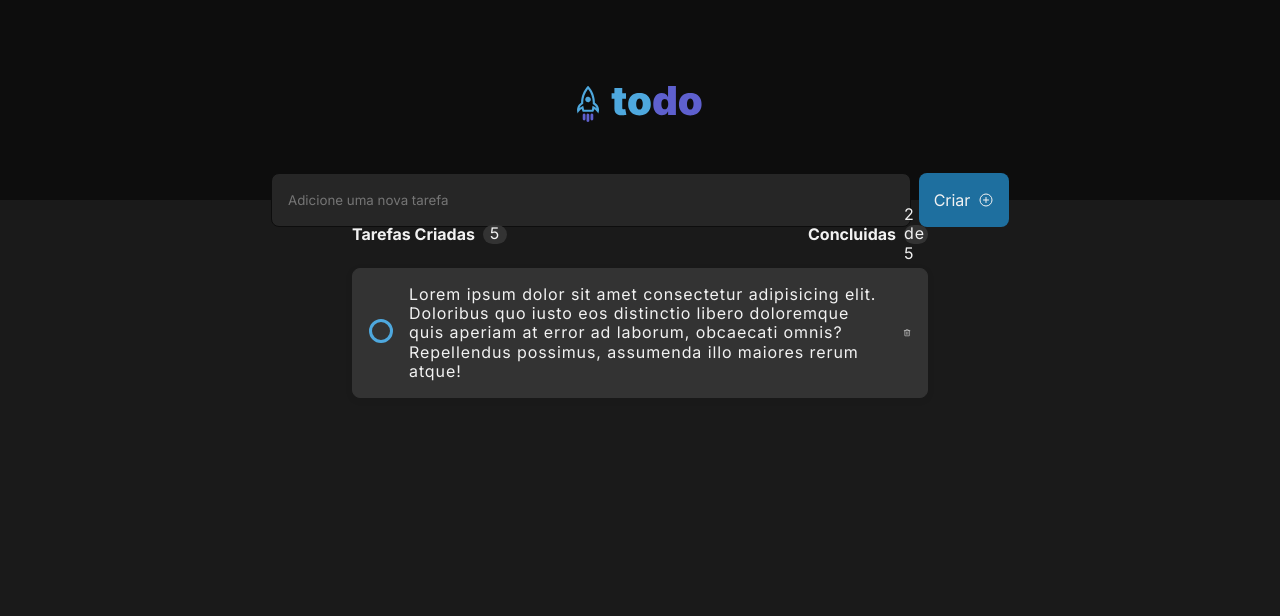
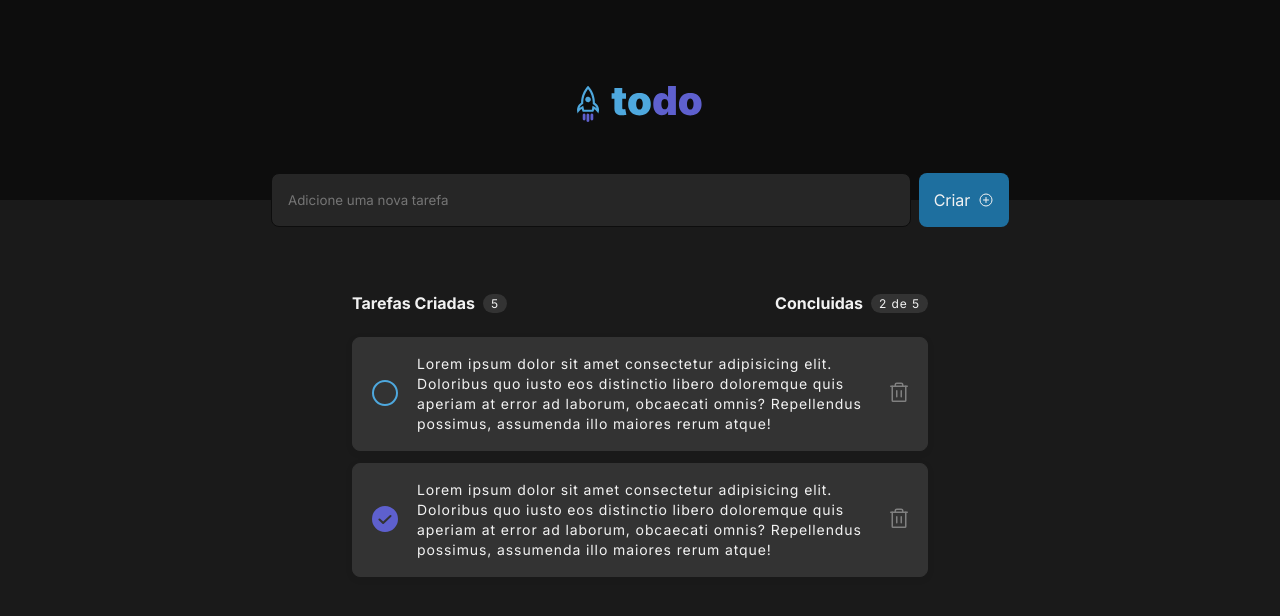
Before and after one commit to bonieasy/todo-list, a React (Vite) app: page / in a window 1280 px wide. Shown: the top 616 px of the page. Built offline with nearby package versions, Linux system fonts and the light colour scheme.

Commit message:
finished styles

```diff
--- a/src/components/NewTask/NewTask.tsx
+++ b/src/components/NewTask/NewTask.tsx
@@ -1,7 +1,9 @@
 import { PlusCircle } from 'phosphor-react';
+import { useState } from 'react';
 import { Container } from './style';
 
 export function NewTask() {
+
     return(
         <Container>
             <input placeholder='Adicione uma nova tarefa'></input>
--- a/src/components/Tasks/Tasks.tsx
+++ b/src/components/Tasks/Tasks.tsx
@@ -1,4 +1,4 @@
-import { Trash } from 'phosphor-react';
+import { CheckCircle, Circle, Trash } from 'phosphor-react';
 import { Container } from './style';
 
 export function Tasks() {
@@ -23,9 +23,23 @@ export function Tasks() {
             </div>
 
             <form>
-                <label><input type="radio" name="radio" /></label>
+                <button>
+                    <Circle size={32} color="#4ea8de" />
+                </button>
                 <p>Lorem ipsum dolor sit amet consectetur adipisicing elit. Doloribus quo iusto eos distinctio libero doloremque quis aperiam at error ad laborum, obcaecati omnis? Repellendus possimus, assumenda illo maiores rerum atque!</p>
-                <Trash size={32} />
+                <button>
+                    <Trash size={24} color="#808080" />
+                </button>
+            </form>
+
+            <form>
+                <button>
+                    <CheckCircle size={32} color="#5e60ce" weight="fill" />
+                </button>
+                <p>Lorem ipsum dolor sit amet consectetur adipisicing elit. Doloribus quo iusto eos distinctio libero doloremque quis aperiam at error ad laborum, obcaecati omnis? Repellendus possimus, assumenda illo maiores rerum atque!</p>
+                <button>
+                    <Trash size={24} color="#808080" />
+                </button>
             </form>
 
         </Container>
--- a/src/components/Tasks/style.ts
+++ b/src/components/Tasks/style.ts
@@ -1,8 +1,9 @@
+import { CheckCircle } from "phosphor-react";
 import styled from "styled-components";
 
 export const Container = styled.div`
     color: var(--gray-100);
-    margin: 0 22rem;;
+    margin: 4.313rem 22rem;;
 
 
     .info-tasks {
@@ -27,6 +28,9 @@ export const Container = styled.div`
         display: flex;
         justify-content: center;
         align-items: center;
+        font-size: 12px;
+        line-height: 15px;
+
     }
     .done {
         display: flex;
@@ -38,17 +42,18 @@ export const Container = styled.div`
     .done p {
         background: var(--gray-400);
         border-radius: 999px;
-        width: 1.5rem;
         height: 1.188rem;
         display: flex;
         justify-content: center;
         align-items: center;
+        font-size: 12px;
+        line-height: 15px;
+        padding: 2px 8px;
     }
 
     form {
         background: var(--gray-400);
         padding: 1rem;
-
         display: flex;
         flex-direction: row;
         justify-content: space-between;
@@ -57,21 +62,19 @@ export const Container = styled.div`
         border: 1px solid var(--gray-400);
         box-shadow: 0px 2px 8px rgba(0, 0, 0, 0.06);
         border-radius: 8px;
-    }
-
-    form label input[type="radio"] {
-        appearance: none;
-        background: transparent;
-        border: 3px solid var(--blue);
-        width: 1.5rem;
-        height: 1.5rem;
-        border-radius: 50%;
-    }
-
-    form label input[type="radio"]:checked {
-        background: var(--purpleDark);
-        border: 3px solid var(--purpleDark);
+        margin-bottom: 0.75rem;
 
     }
 
+    form button {
+        background: transparent;
+        border: none;
+    }
+
+    form p {
+        font-size: 14px;
+        line-height: 20px;
+        font-style: normal;
+    }
+
 `;
--- a/src/styles/global.ts
+++ b/src/styles/global.ts
@@ -33,7 +33,7 @@ body, input, button {
 
 p {
     letter-spacing: 0.9px;
-    line-height: 1.2;
+    //line-height: 1.2;
 }
 
 a {
```
